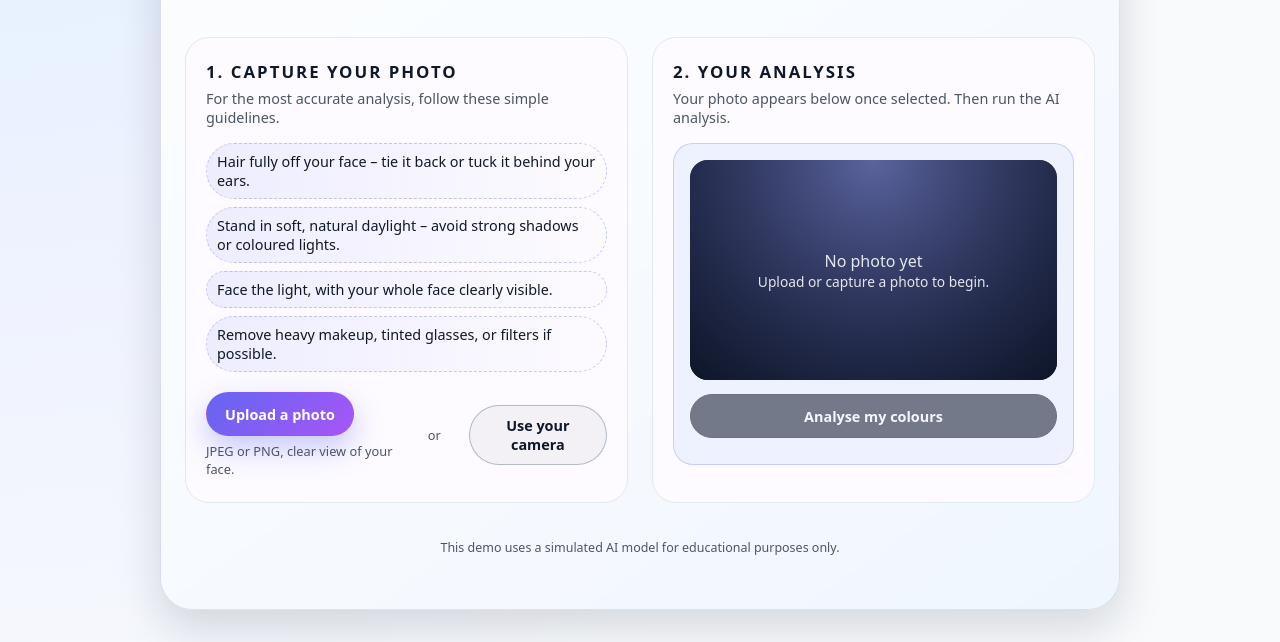
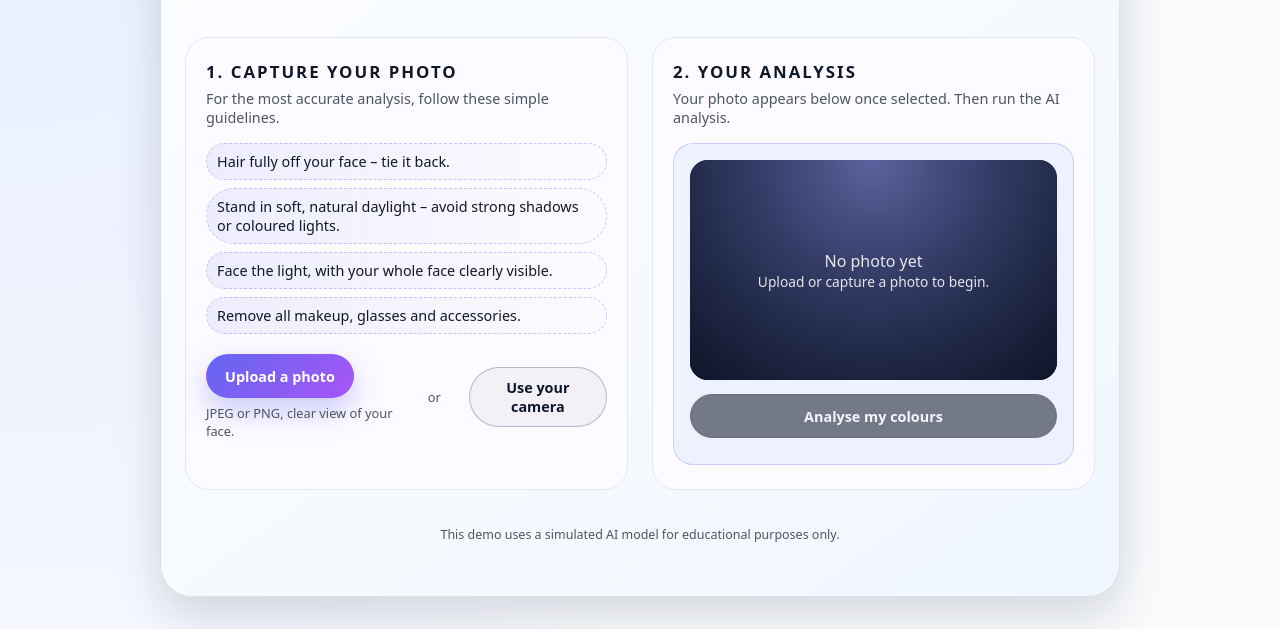
Before and after one commit to VickyKR37/colour_analysis, a plain HTML site: page index.html in a window 1280 px wide. Shown: the part 249-891 px from the top of the page. Drawn offline with Linux system fonts and the light colour scheme.

Commit message:
Edited the instructions

```diff
--- a/index.html
+++ b/index.html
@@ -28,10 +28,10 @@
         <p class="panel-description">For the most accurate analysis, follow these simple guidelines.</p>
 
         <ul class="guidelines" aria-label="Photo guidelines">
-          <li>Hair fully off your face – tie it back or tuck it behind your ears.</li>
+          <li>Hair fully off your face – tie it back.</li>
           <li>Stand in soft, natural daylight – avoid strong shadows or coloured lights.</li>
           <li>Face the light, with your whole face clearly visible.</li>
-          <li>Remove heavy makeup, tinted glasses, or filters if possible.</li>
+          <li>Remove all makeup, glasses and accessories.</li>
         </ul>
 
         <div class="input-actions">
```
